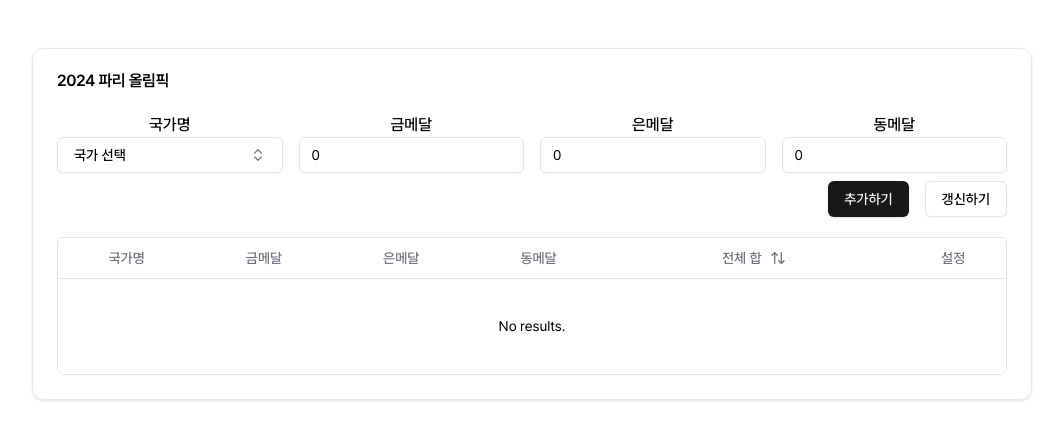
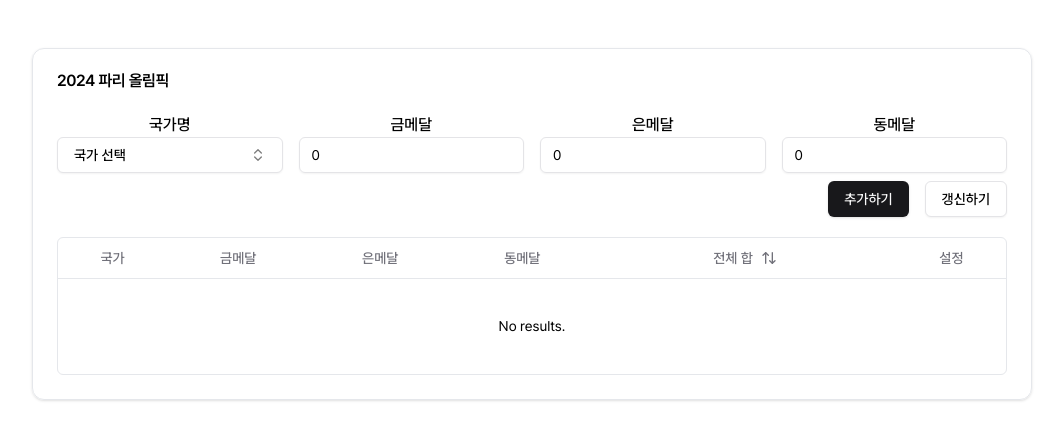
Before and after one commit to llddang/react-medal-tracker, a React (Vite) app: page / in a window 1280 px wide. Shown: the top 440 px of the page, without its empty margins (108-1171 px from the left). Built offline with nearby package versions, Linux system fonts and the light colour scheme.

Commit message:
feat: tanstack table을 사용하지 않고 테이블 정렬 구현
#7

```diff
--- a/src/containers/MedalTable.tsx
+++ b/src/containers/MedalTable.tsx
@@ -1,12 +1,3 @@
-import {
-  ColumnDef,
-  flexRender,
-  useReactTable,
-  getCoreRowModel,
-  getSortedRowModel,
-  Column,
-} from "@tanstack/react-table";
-import { ArrowUpDown } from "lucide-react";
 import { Button } from "@/components/ui/button";
 import {
   Table,
@@ -17,8 +8,9 @@ import {
   TableRow,
 } from "@/components/ui/table";
 
-import { MedalRecordDto, TanStackColumnSortDto } from "@/types.dto";
-import { SetStateAction, useState } from "react";
+import { MedalRecordDto } from "@/types.dto";
+import { ArrowUpDown } from "lucide-react";
+import { SetStateAction, useEffect, useState } from "react";
 
 interface MedalRecordWithCountDto extends MedalRecordDto {
   total: number;
@@ -33,118 +25,60 @@ export default function MedalTable({
   medalList,
   setMedalList,
 }: MedalTableProps) {
-  const [sortConfig, setSortConfig] = useState<TanStackColumnSortDto[]>([
-    { id: "gold", desc: true },
-    { id: "sliver", desc: true },
-    { id: "bronze", desc: true },
-  ]);
+  const [isSortByTotal, setIsSortByTotal] = useState(false);
+  const [sortedMedalList, setSortedMedalList] =
+    useState<MedalRecordWithCountDto[]>(medalList);
 
-  const columns: ColumnDef<MedalRecordWithCountDto>[] = [
-    {
-      accessorKey: "country",
-      header: "국가명",
-      cell: ({ row }) => <div>{row.getValue("country")}</div>,
-    },
-    {
-      accessorKey: "gold",
-      header: "금메달",
-      cell: ({ row }) => <div>{row.getValue("gold")}</div>,
-    },
-    {
-      accessorKey: "sliver",
-      header: "은메달",
-      cell: ({ row }) => <div>{row.getValue("sliver")}</div>,
-    },
-    {
-      accessorKey: "bronze",
-      header: "동메달",
-      cell: ({ row }) => <div>{row.getValue("bronze")}</div>,
-    },
-    {
-      accessorKey: "total",
-      header: ({ column }) => (
-        <Button variant="ghost" onClick={() => handleTotalHeaderClick(column)}>
-          전체 합
-          <ArrowUpDown />
-        </Button>
-      ),
-      cell: ({ row }) => <div>{row.getValue("total")}</div>,
-    },
-    {
-      accessorKey: "delete",
-      header: "설정",
-      cell: ({ row }) => (
-        <Button
-          onClick={() => handleDeleteButtonClick(row.getValue("country"))}
-        >
-          삭제
-        </Button>
-      ),
-    },
-  ];
-
-  const table = useReactTable({
-    data: medalList,
-    columns,
-    getCoreRowModel: getCoreRowModel(),
-    getSortedRowModel: getSortedRowModel(),
-    state: {
-      sorting: sortConfig,
-    },
-    onSortingChange: setSortConfig,
-  });
-
-  function handleTotalHeaderClick(
-    column: Column<MedalRecordWithCountDto, unknown>
-  ) {
-    const isSorted = column.getIsSorted();
-    if (!isSorted)
-      setSortConfig((prev) => [{ id: column.id, desc: true }, ...prev]);
-    else column.clearSorting();
+  function handleTotalHeaderClick() {
+    setIsSortByTotal((prev) => !prev);
   }
 
-  function handleDeleteButtonClick(country: string) {
-    setMedalList((prev) => prev.filter((medal) => medal.country !== country));
+  function handleDeleteButtonClick(item: MedalRecordWithCountDto) {
+    setMedalList((prev) =>
+      prev.filter((medal) => medal.country !== item.country)
+    );
   }
+
+  useEffect(() => {
+    if (isSortByTotal) setSortedMedalList(medalList.sort(byTotalSorting));
+    else setSortedMedalList(medalList.sort(byMedalSorting));
+  }, [isSortByTotal, medalList]);
 
   return (
     <div className="rounded-md border w-full text-center">
       <Table>
         <TableHeader>
-          {table.getHeaderGroups().map((headerGroup) => (
-            <TableRow key={headerGroup.id}>
-              {headerGroup.headers.map((header) => {
-                return (
-                  <TableHead key={header.id} className="text-center">
-                    {header.isPlaceholder
-                      ? null
-                      : flexRender(
-                          header.column.columnDef.header,
-                          header.getContext()
-                        )}
-                  </TableHead>
-                );
-              })}
-            </TableRow>
-          ))}
+          <TableRow>
+            <TableHead className="text-center">국가</TableHead>
+            <TableHead className="text-center">금메달</TableHead>
+            <TableHead className="text-center">은메달</TableHead>
+            <TableHead className="text-center">동메달</TableHead>
+            <TableHead className="text-center">
+              <Button variant="ghost" onClick={() => handleTotalHeaderClick()}>
+                전체 합
+                <ArrowUpDown />
+              </Button>
+            </TableHead>
+            <TableHead className="text-center">설정</TableHead>
+          </TableRow>
         </TableHeader>
         <TableBody>
-          {table.getSortedRowModel().rows?.length ? (
-            table.getSortedRowModel().rows.map((row) => (
-              <TableRow
-                key={row.id}
-                data-state={row.getIsSelected() && "selected"}
-              >
-                {row.getVisibleCells().map((cell) => (
-                  <TableCell key={cell.id}>
-                    {flexRender(cell.column.columnDef.cell, cell.getContext())}
-                  </TableCell>
+          {sortedMedalList.length ? (
+            sortedMedalList.map((item) => (
+              <TableRow key={item.country}>
+                {Object.entries(item).map(([key, value]) => (
+                  <TableCell key={key}>{value}</TableCell>
                 ))}
+                <TableCell>
+                  <Button onClick={() => handleDeleteButtonClick(item)}>
+                    삭제
+                  </Button>
+                </TableCell>
               </TableRow>
             ))
           ) : (
             <TableRow>
-              <TableCell colSpan={columns.length} className="h-24 text-center">
+              <TableCell colSpan={6} className="h-24 text-center">
                 No results.
               </TableCell>
             </TableRow>
@@ -154,3 +88,20 @@ export default function MedalTable({
     </div>
   );
 }
+
+function byMedalSorting(
+  a: MedalRecordWithCountDto,
+  b: MedalRecordWithCountDto
+) {
+  if (a.gold === b.gold && a.sliver === b.sliver) return b.bronze - a.bronze;
+  if (a.gold === b.gold) return b.sliver - a.sliver;
+  return b.gold - a.gold;
+}
+
+function byTotalSorting(
+  a: MedalRecordWithCountDto,
+  b: MedalRecordWithCountDto
+) {
+  if (a.total === b.total) return byMedalSorting(a, b);
+  return b.total - a.total;
+}
```
